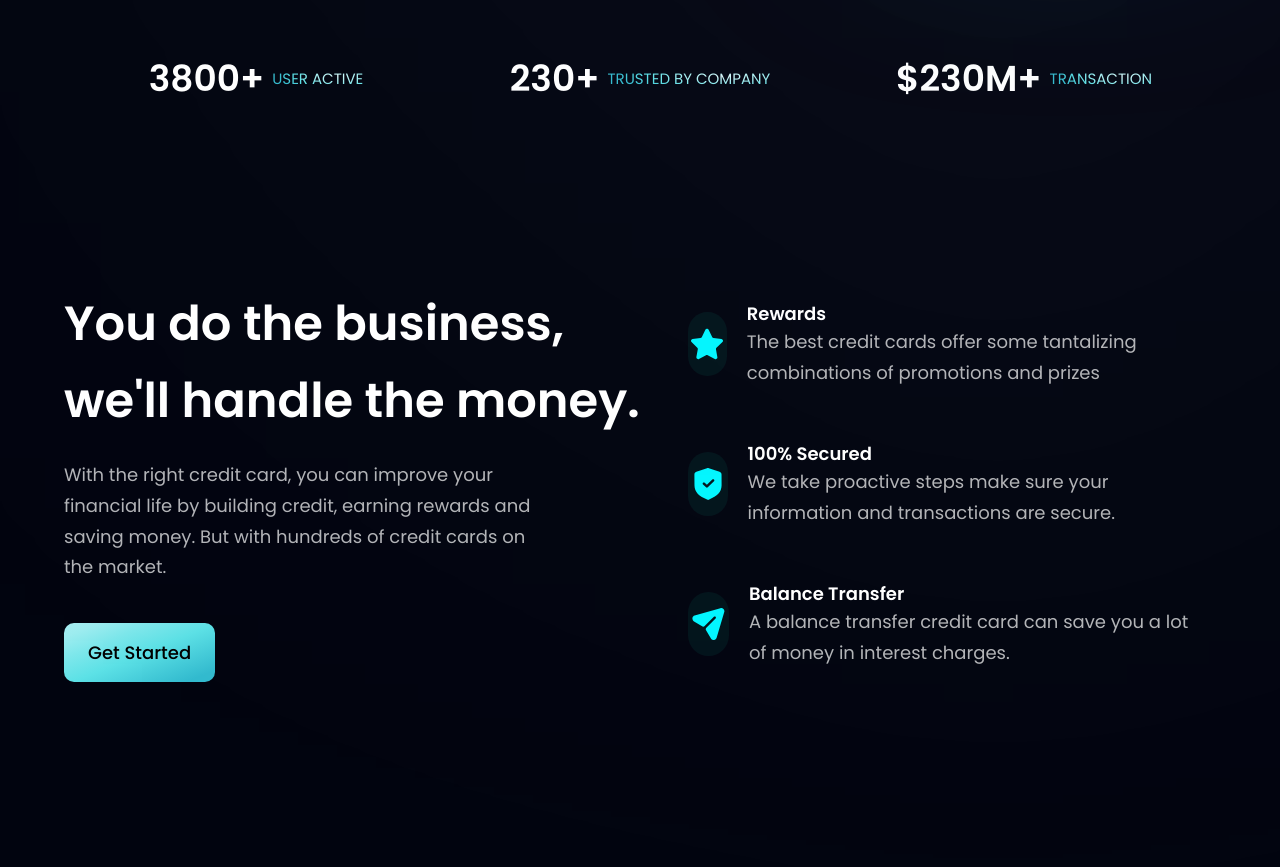
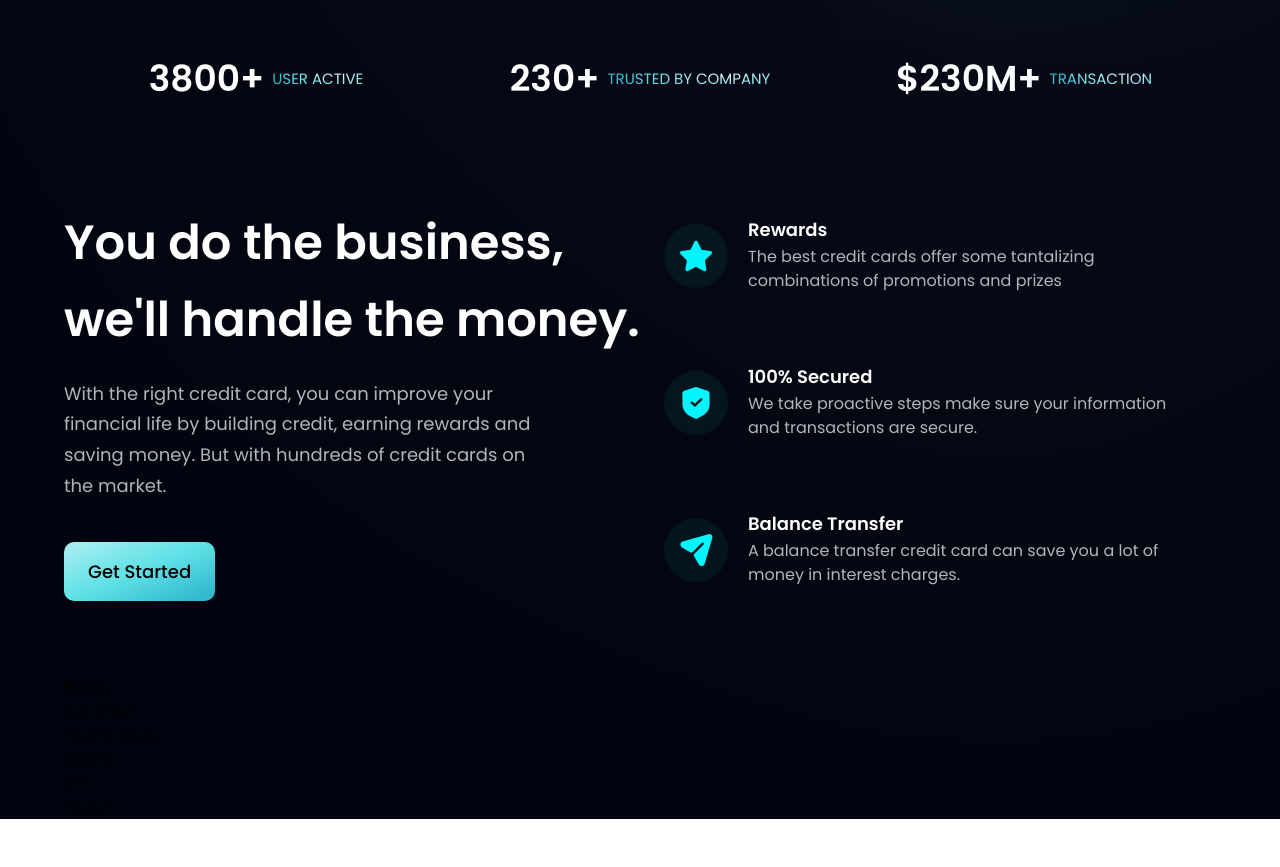
Before and after one commit to codnrawbwj/hoobank-scratch, a React (Vite) app in the folder hoobank/: page / in a window 1280 px wide. Shown: the part 740-1607 px from the top of the page. After the commit the page ends 1559 px from the top, so only its background shows below. Built offline with nearby package versions, Linux system fonts and the light colour scheme.

Commit message:
done business section

```diff
--- a/hoobank/src/components/Business.jsx
+++ b/hoobank/src/components/Business.jsx
@@ -1,33 +1,38 @@
 import React from 'react'
 import { features } from '../constants';
 import { star, shield, send } from '../assets';
-import styles from '../style';
+import styles, { layout } from '../style';
+import Button from './Button';
+
+const FeatureCard = ({ icon, title, content, index }) => (
+  <div className={`flex flex-1 max-w-[580px] justify-center items-center rounded-[20px] p-6 ${index === features.length-1 ? 'mb-0' : 'mb-6'} feature-card`}>
+    <div className={`w-[64px] h-[64px] rounded-full bg-dimBlue mr-5 flex justify-center items-center mr-10`}>
+      <img src={icon} alt="icon" className='object-contain'/>
+    </div>
+    <div className='font-poppins flex-1'>
+      <h5 className='text-white font-semibold text-[18px] leading-[23px] mb-1'>{title}</h5>
+      <p className={`text-dimWhite text-[16px] font-normal leading-[24px]`}>{content}</p>
+    </div>
+  </div>
+)
 
 const Business = () => {
   return (
-    <section id='feature'
-      className='font-poppins flex my-[180px]'>
-      <div className={`flex-1`}>
+    <section id='features'
+      className={`${layout.section} font-poppins`}>
+      <div className={`${layout.sectionInfo}`}>
         <h4 className='text-white font-semibold text-[48px] leading-[76.8px]'>
-          You do the business,<br/>
+          You do the business,<br className='sm:block hidden'/>
           we'll handle the money.
         </h4>
-        <p className={`${styles.paragraph} mt-5 max-w-[480px]`}>With the right credit card, you can improve your financial life by building credit, earning rewards and saving money. But with hundreds of credit cards on the market.</p>
-        <button className={`mt-10 px-6 py-4 rounded-[10px] bg-blue-gradient font-medium text-[18px] cursor-pointer`}>
-          Get Started
-        </button>
+        <p className={`${styles.paragraph} mt-5 max-w-[470px]`}>With the right credit card, you can improve your financial life by building credit, earning rewards and saving money. But with hundreds of credit cards on the market.</p>
+        <Button styles="mt-10"/>
+
+      {/* feature-cards */}
       </div>
-      <div className='flex-1 flex flex-col text-white gap-6'>
-        {features.map((feature) => (
-          <div className='flex flex-1 max-w-[580px] justify-center items-center hover:bg-black-gradient rounded-[10px] px-4 ml-8'>
-            <div className='w-[64px] h-[64px] rounded-full bg-dimBlue mr-5 flex justify-center items-center mr-10'>
-              <img src={feature.icon} alt={feature.icon} />
-            </div>
-            <div className='font-poppins'>
-              <h5 className='text-white font-semibold text-[18px]'>{feature.title}</h5>
-              <p className={`${styles.paragraph} text-[16px]`}>{feature.content}</p>
-            </div>
-          </div>
+      <div className='flex-1 flex flex-col text-white md:mt-0 mt-10'>
+        {features.map((feature, index) => (
+          <FeatureCard key={feature.id} {...feature} index={index} />
         ))}
       </div>
     </section>
--- a/hoobank/src/components/Button.jsx
+++ b/hoobank/src/components/Button.jsx
@@ -1,8 +1,13 @@
 import React from 'react'
 
-const Button = () => {
+const Button = ({ styles }) => {
   return (
-    <div>Button</div>
+    <button
+      type='button'
+      className={`py-4 px-6 font-poppins font-medium bg-blue-gradient rounded-[10px] text-[18px] ${styles} outline-none`}
+    >
+      Get Started
+    </button>
   )
 }
 
```
